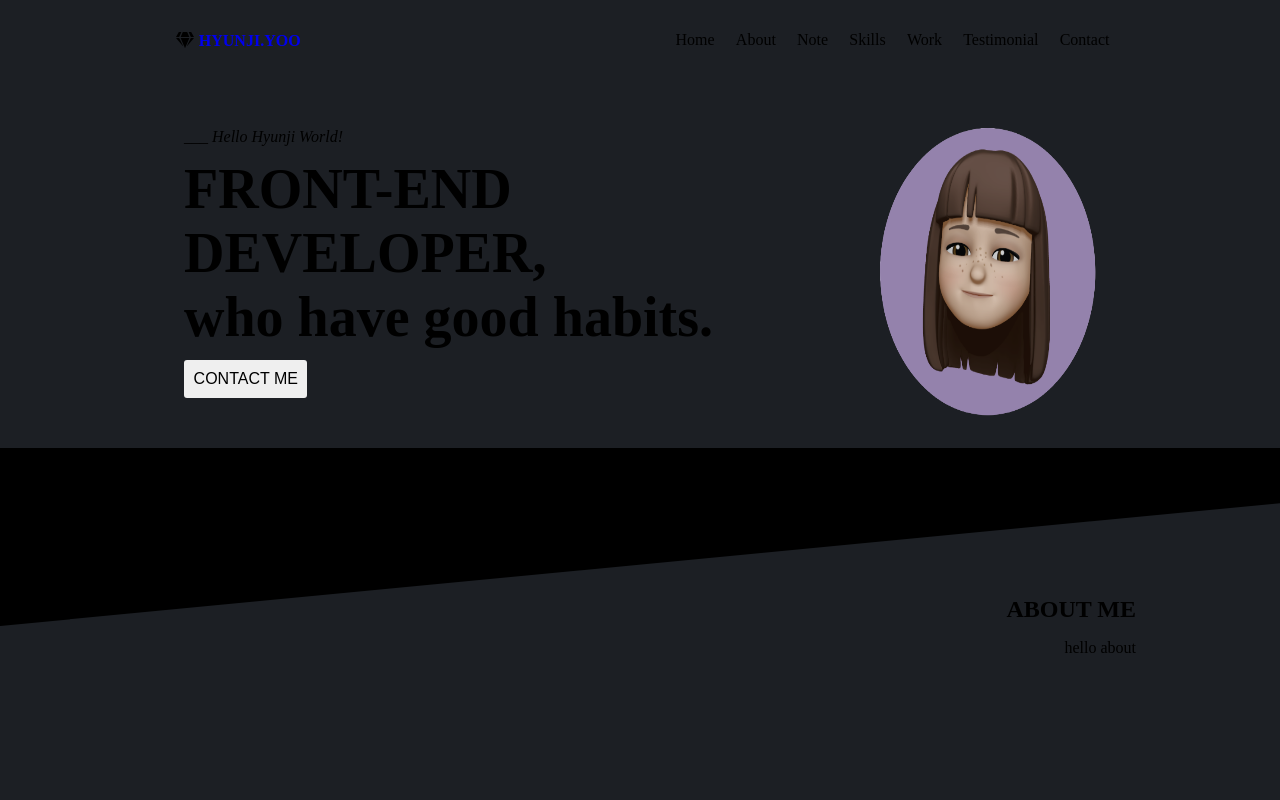
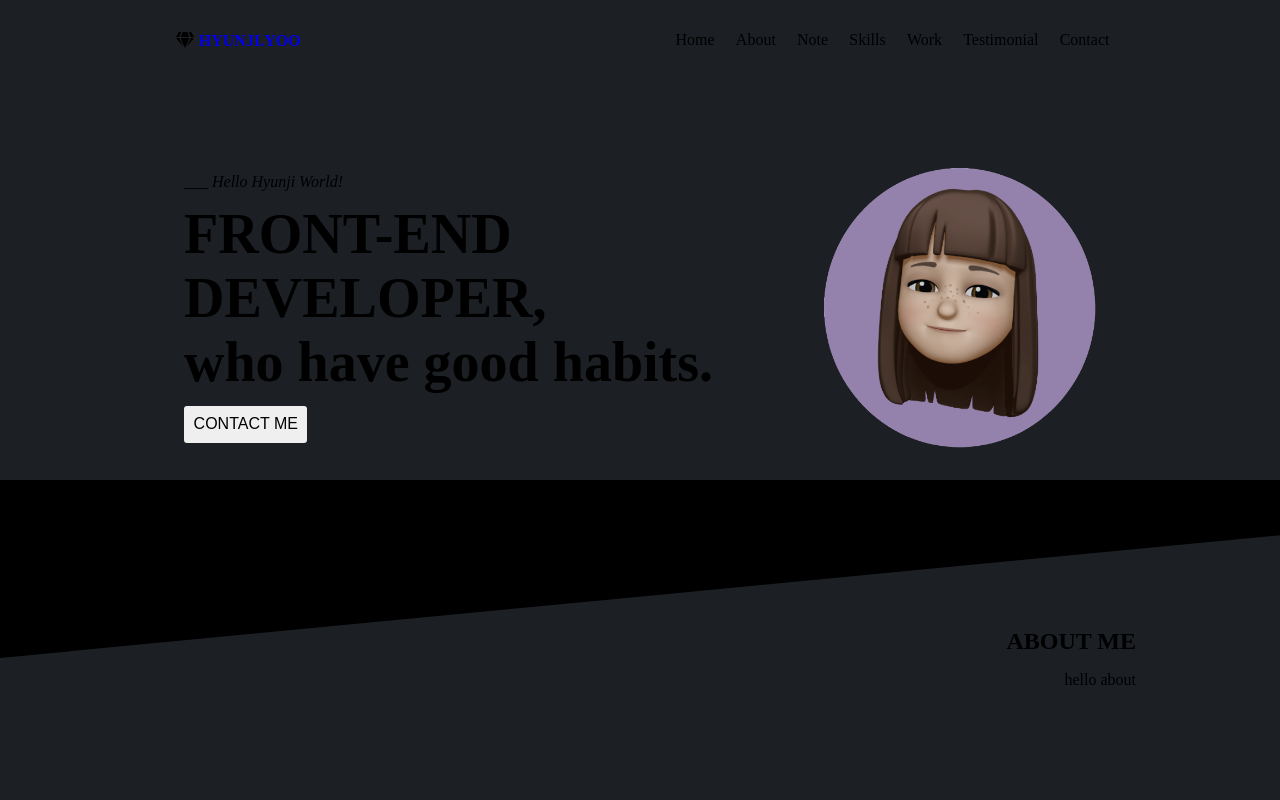
Before and after one commit to hyunjiyoo/portfolio, a React (Create React App) app: page / in a window 1280 px wide. Shown: the top 800 px of the page. Built offline with nearby package versions, Linux system fonts and the light colour scheme; no server answers.

Commit message:
intro 마진 증가 및 contact placeholder 수정

```diff
--- a/src/components/body/contact/contact.tsx
+++ b/src/components/body/contact/contact.tsx
@@ -46,11 +46,11 @@ const Contact = (): JSX.Element => {
             </div>
             <div className={styles.email}>
               <label htmlFor="email">Email</label>
-              <input type="email" id="email" name="user_email" placeholder="example@gmail.com"required />
+              <input type="email" id="email" name="user_email" placeholder="이메일을 입력해주세요"required />
             </div>
             <div className={styles.phone}>
               <label htmlFor="phone">Phone</label>
-              <input type="tel" id="phone" name="user_phone" placeholder="010-0000-0000 (형식을 맞춰주세요)" pattern="[0-9]{3}-[0-9]{4}-[0-9]{4}" required />
+              <input type="tel" id="phone" name="user_phone" placeholder="연락처를 입력해주세요" required />
             </div>
           </div>
 
--- a/src/components/body/intro/intro.module.css
+++ b/src/components/body/intro/intro.module.css
@@ -4,7 +4,8 @@
 .intro {
   display: flex;
   justify-content: space-between;
-  padding-top: 8rem;
+  align-items: center;
+  padding-top: 10.5rem;
 }
 
 .contents {
@@ -32,8 +33,8 @@
 }
 
 .img {
-  width: 13.5em;
-  height: 18em;
+  width: 17em;
+  height: 17.5em;
   float: right;
   opacity: 0.8;
   margin-left: 2rem;
@@ -47,6 +48,11 @@
 
   .button {
     font-size: smallFont;
+  }
+
+  .img {
+    width: 15em;
+    height: 15.5em;
   }
 }
 
@@ -62,8 +68,8 @@
   }
 
   .img {
-    width: 10em;
-    height: 13em;
+    width: 12em;
+    height: 12.5em;
     margin-left: 0;
     margin-bottom: 2rem;
   }
```
